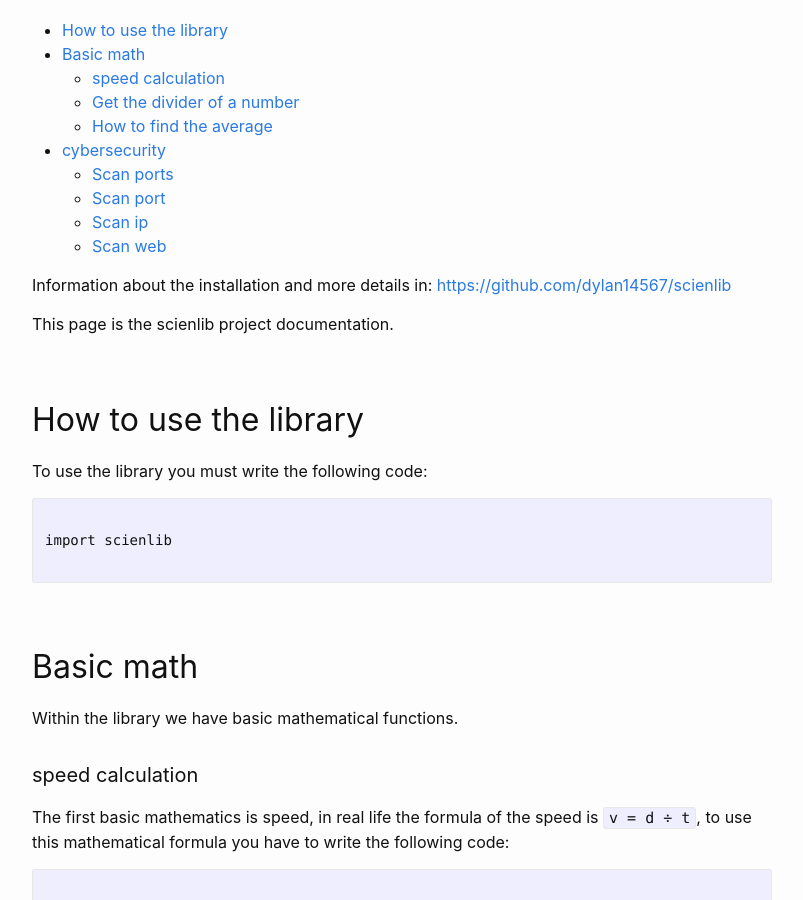
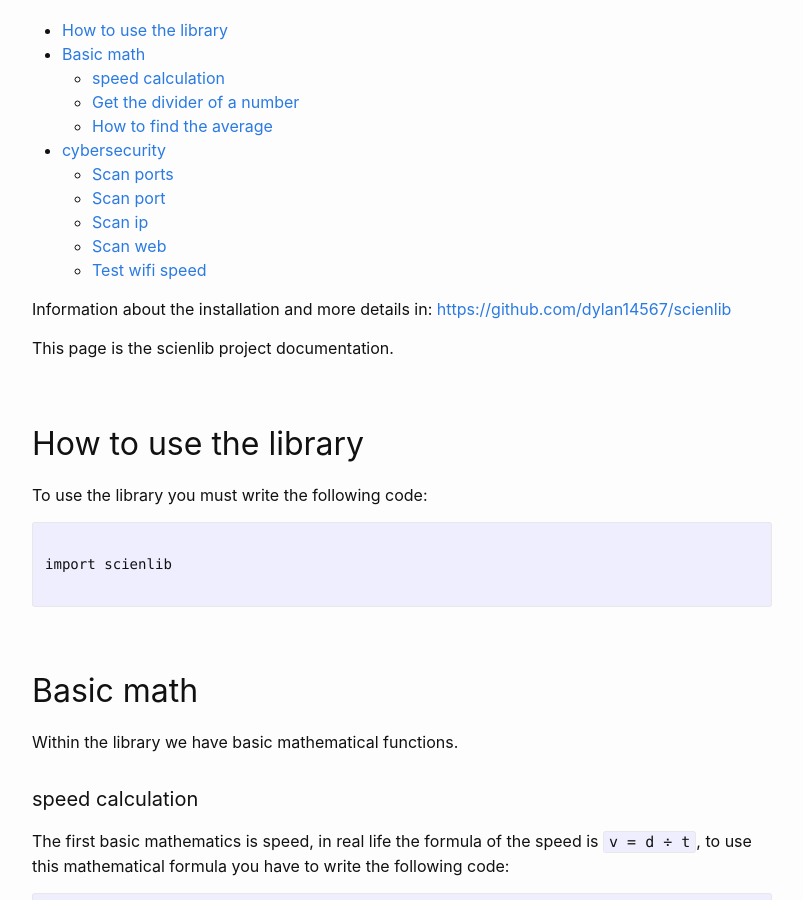
Before and after one commit to dylanmeca/dylanmeca.github.io, a Jekyll site: the page built from _posts/2021-04-28-scienlib-documentation.md, in a window 1280 px wide and 900 px high, scrolled down 438 px. Shown: the whole window, without its empty margins (238-1041 px from the left). Built offline with Jekyll 4.4.1, drawn with Linux system fonts in a browser that asks for light colours; a script that is not in the unit is left out; comment, search, counter and statistics services are not loaded.

Commit message:
Update 2021-04-28-scienlib-documentation.md

```diff
--- a/_posts/2021-04-28-scienlib-documentation.md
+++ b/_posts/2021-04-28-scienlib-documentation.md
@@ -27,6 +27,7 @@ More information about the project at: [https://github.com/dylan14567/scienlib](
   - [Scan port](#scan-port)
   - [Scan ip](#scan-ip)
   - [Scan web](#scan-web)
+  - [Test wifi speed](#Test-wifi-speed)
 
 Information about the installation and more details in: [https://github.com/dylan14567/scienlib](https://github.com/dylan14567/scienlib)
 
```
